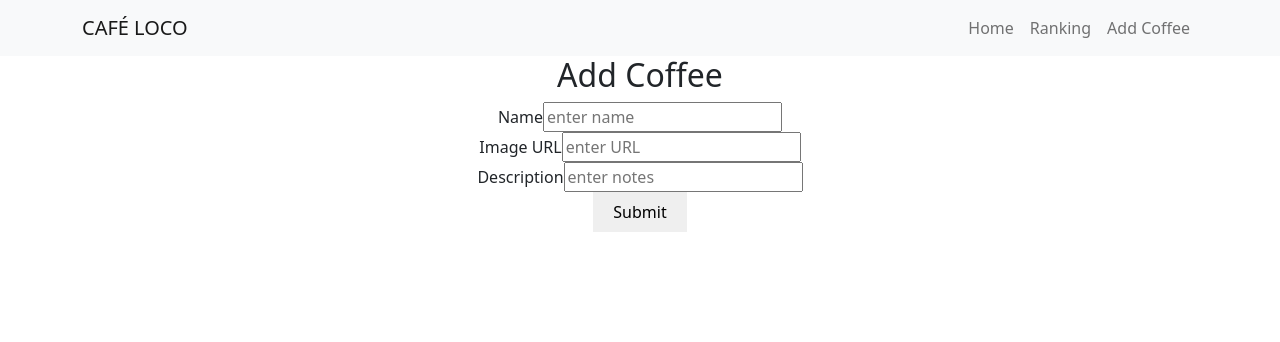
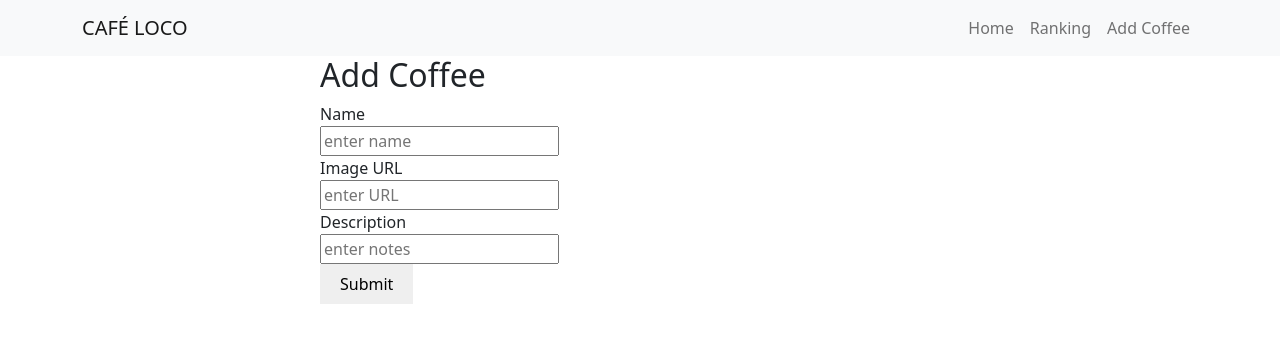
Before and after one commit to digallardox/cafe-loco, a React (Create React App) app in the folder client/: page /add in a window 1280 px wide. Shown: the top 342 px of the page. Built offline with nearby package versions, Linux system fonts and the light colour scheme; no server answers.

Commit message:
some updates

```diff
--- a/client/src/App.css
+++ b/client/src/App.css
@@ -11,7 +11,8 @@ html {
   flex-direction: row;
   flex-flow: row wrap;
   justify-content: space-between;
-  width: 100%;
+  width: 90%;
+  margin: 0 auto;
 }
 
 
@@ -21,17 +22,21 @@ html {
   margin: 1%;
 }
 
-.title {
-  text-align: left;
-  margin-left: 1%;
-  margin-top: 2%;
-}
-
-#rankDiv {
-  margin: 28px;
-}
+/* #cards:hover {
+  transform: scale(1.05);
+} */
 
 button {
   border: none;
   padding: 8px 20px;
 }
+
+form {
+  text-align: left;
+  width: 100%;
+}
+
+#formDiv {
+  width: 50%;
+  margin: 0 auto;
+}
--- a/client/src/Components/Add.jsx
+++ b/client/src/Components/Add.jsx
@@ -16,17 +16,17 @@ import { Form } from 'react-bootstrap';
 function Add(){
     const [name, setName] = useState("");
     const [notes, setNotes] = useState("");
-    const [URL, setURL] = useState("");
+    const [image, setImage] = useState("");
 
     const handleSubmit = async (e) => {
         e.preventDefault();
         const fields = {
         name,
-        notes,
+        image,
     };
         const res = await axios.post(URL, { fields }, config);
         setName("");
-        setURL("");
+        setImage("");
         setNotes("");
     };
 
@@ -35,20 +35,21 @@ function Add(){
             <Helmet>
 				<title>Cafe Loco | Add Coffee</title>
 			</Helmet>
+
             <div id="addCoffeeDiv">
             <form onSubmit={handleSubmit}>
             <h2>Add Coffee</h2>
-            <label>Name</label>
+            <label>Name</label><br/>
             <input value={name}
             onChange={(e) => setName(e.target.value)}
             placeholder = "enter name"
             /><br/>
-            <label>Image URL</label>
-            <input value={URL}
-            onChange={(e) => setURL(e.target.value)}
+            <label>Image URL</label><br/>
+            <input value={image}
+            onChange={(e) => setImage(e.target.value)}
             placeholder = "enter URL"
             /><br/>
-            <label>Description</label>
+            <label>Description</label><br/>
             <input value={notes}
             onChange={(e) => setNotes(e.target.value)}
             placeholder = "enter notes"
--- a/client/src/Components/AllCoffee.jsx
+++ b/client/src/Components/AllCoffee.jsx
@@ -27,7 +27,7 @@ function AllCoffee() {
 
     return (
         <>
-        <h2 className="title">All Coffee</h2>
+        <h2>All Coffee</h2>
         <div id="cardsDiv">
         {data.map((item) => {
             return (
--- a/client/src/Components/Rank.jsx
+++ b/client/src/Components/Rank.jsx
@@ -43,11 +43,12 @@ function Rank(){
 			</Helmet>
 
             <h2>Ranking</h2>
+            <div id="cardsDiv">
 
             {data.map((item, index) => {
             return (
-            <div id="rankDiv">
-                                <div id="cards">
+
+            <div id="cards">
             <Col>
             <Card>
                 <Card.Img variant="top" src={item.fields.image} />
@@ -62,9 +63,9 @@ function Rank(){
             </Card>
             </Col>
             </div>
-            </div>
             )
             })}
+            </div>
             </>
             )
 }
```
